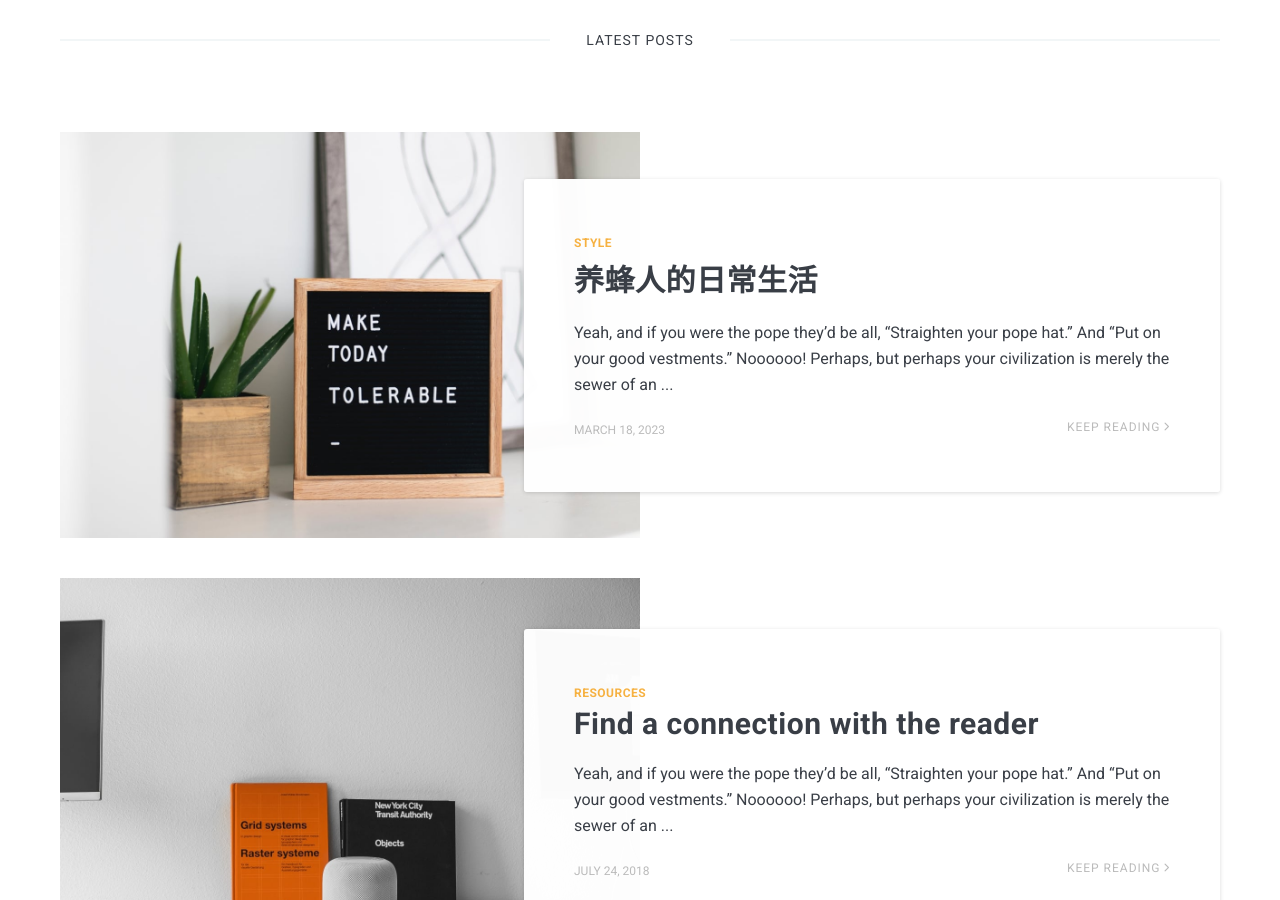
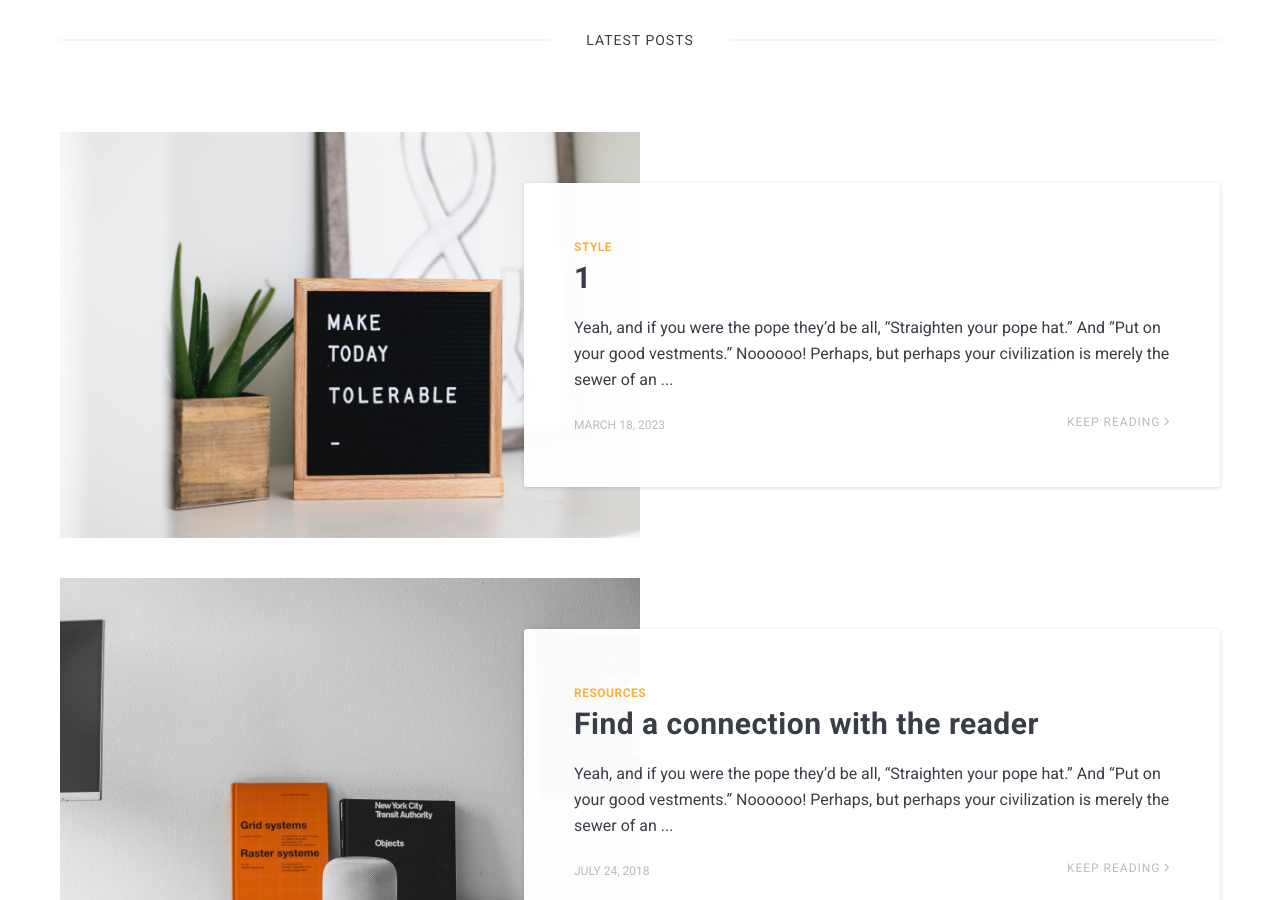
Before and after one commit to yz14/yyh, a Jekyll site: the page built from index.html, in a window 1280 px wide and 900 px high, scrolled down 639 px. Built offline with Jekyll 4.4.1, drawn with Linux system fonts in a browser that asks for light colours; nearby versions of some CDN libraries; the list of posts is cut into pages by our own code.

Commit message:
Update 2018-06-25-start-the-day-with-the-right-habit.markdown

```diff
--- a/_posts/2018-06-25-start-the-day-with-the-right-habit.markdown
+++ b/_posts/2018-06-25-start-the-day-with-the-right-habit.markdown
@@ -1,6 +1,6 @@
 ---
 layout: post
-title:  养蜂人的日常生活
+title:  1
 date:   2023-03-18 12:44:35 +0300
 image:  06.jpg
 tags:   Style
```
